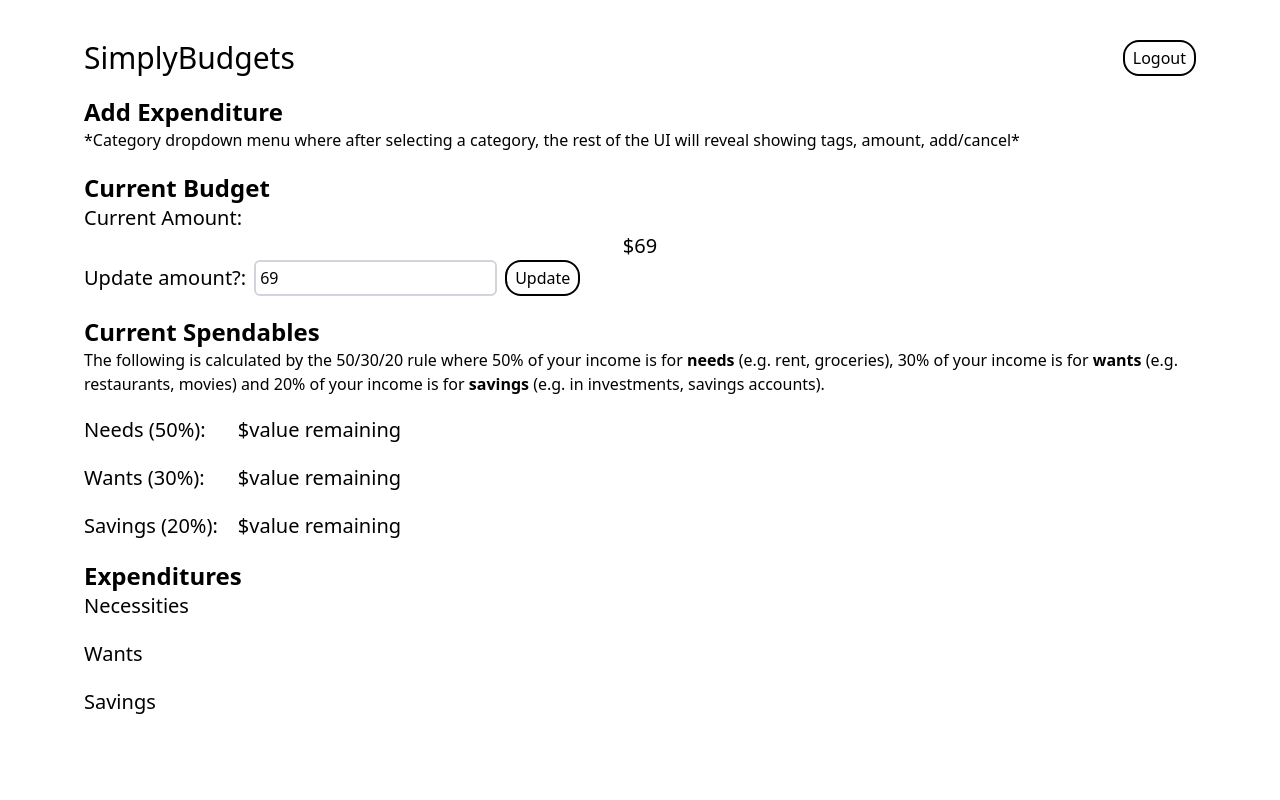
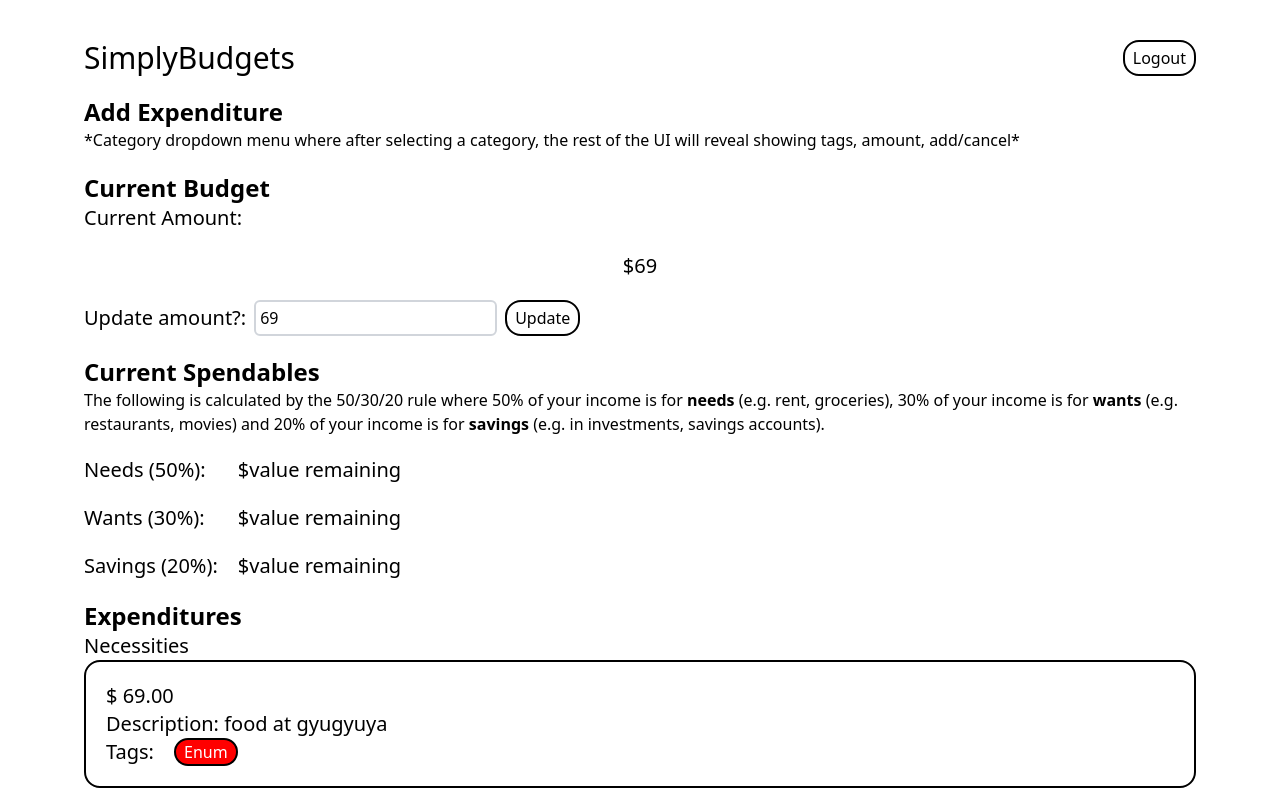
Before and after one commit to AloyBranCheung/budget-calculator, a React (Vite) app: page / in a window 1280 px wide. Shown: the top 800 px of the page. Built offline with nearby package versions, Linux system fonts and the light colour scheme; a web font is replaced by a local one; what tw-elements would draw is missing.

Commit message:
adds expenditure item

```diff
--- a/package.json
+++ b/package.json
@@ -9,6 +9,7 @@
     "preview": "vite preview"
   },
   "dependencies": {
+    "dayjs": "^1.11.7",
     "react": "^18.2.0",
     "react-dom": "^18.2.0",
     "react-query": "^3.39.3",
--- /dev/null
+++ b/src/@types/expenditures.ts
@@ -0,0 +1,13 @@
+export interface Tag {
+  color: string;
+  tagCategory: string;
+  backgroundColor: string;
+}
+
+export interface ExpenditureItem {
+  id: number | string;
+  value: number; // amount of money
+  date: number; // unix timestamp
+  description: string;
+  categories: Tag[];
+}
--- a/src/components/CalculatorContainer/CurrBudgetDisplay.tsx
+++ b/src/components/CalculatorContainer/CurrBudgetDisplay.tsx
@@ -11,7 +11,7 @@ export default function CurrBudgetDisplay() {
       <div>
         <TitleText title="Current Amount:" />
         <div className="flex items-center justify-center">
-          <TitleText className="text-8xl" title="$69" />
+          <TitleText className="text-8xl my-5" title="$69" />
         </div>
       </div>
       <div className="flex gap-2 flex-col sm:flex-row sm:items-center">
--- a/src/components/CalculatorContainer/ExpendCategory.tsx
+++ b/src/components/CalculatorContainer/ExpendCategory.tsx
@@ -1,14 +1,23 @@
 import React from "react";
 import TitleText from "../UI/typography/TitleText";
+// utils/types
+import { ExpenditureItem } from "../../@types/expenditures";
+import ExpendItem from "./ExpendItem";
 
 interface ExpendCategoryProps {
   title: string;
+  items: ExpenditureItem[];
 }
 
-export default function ExpendCategory({ title }: ExpendCategoryProps) {
+export default function ExpendCategory({ title, items }: ExpendCategoryProps) {
+  const expenditureItems = items.map((item) => (
+    <ExpendItem key={`${item.id}-${item.description}`} item={item} />
+  ));
+
   return (
     <div>
       <TitleText title={title} />
+      {expenditureItems}
     </div>
   );
 }
--- /dev/null
+++ b/src/components/CalculatorContainer/ExpendItem.tsx
@@ -0,0 +1,33 @@
+import React from "react";
+import { ExpenditureItem } from "../../@types/expenditures";
+import SectionTitle from "../UI/typography/SectionTitle";
+import TitleText from "../UI/typography/TitleText";
+import Chip from "../UI/Chip";
+
+interface ExpendItemProps {
+  item: ExpenditureItem;
+}
+
+export default function ExpendItem({ item }: ExpendItemProps) {
+  return (
+    <div className="border-2 border-solid rounded-2xl border-black p-5">
+      <TitleText className="text-4xl" title={`$ ${item.value.toFixed(2)}`} />
+      <TitleText title={`Description: ${item.description}`} />
+      <div className="flex gap-5">
+        <TitleText title="Tags:" />
+        <div className="flex flex-wrap gap-1">
+          {item.categories.map((tag) => {
+            return (
+              <Chip
+                key={`${tag.color}${tag.tagCategory}`}
+                label={tag.tagCategory}
+                color={tag.color}
+                backgroundColor={tag.backgroundColor}
+              />
+            );
+          })}
+        </div>
+      </div>
+    </div>
+  );
+}
--- a/src/components/CalculatorContainer/ExpenditureHistory.tsx
+++ b/src/components/CalculatorContainer/ExpenditureHistory.tsx
@@ -1,15 +1,32 @@
 import React from "react";
 import SectionTitle from "../UI/typography/SectionTitle";
 import ExpendCategory from "./ExpendCategory";
+import { ExpenditureItem } from "../../@types/Expenditures";
+
+const DUMMY_ITEMS: ExpenditureItem[] = [
+  {
+    id: 0,
+    value: 69,
+    date: 1681518044,
+    description: "food at gyugyuya",
+    categories: [
+      {
+        color: "white",
+        tagCategory: "Enum",
+        backgroundColor: "red",
+      },
+    ],
+  },
+];
 
 export default function ExpenditureHistory() {
   return (
     <div>
       <SectionTitle bold title="Expenditures" />
       <div className="flex flex-col gap-5">
-        <ExpendCategory title="Necessities" />
-        <ExpendCategory title="Wants" />
-        <ExpendCategory title="Savings" />
+        <ExpendCategory items={DUMMY_ITEMS} title="Necessities" />
+        <ExpendCategory items={DUMMY_ITEMS} title="Wants" />
+        <ExpendCategory items={DUMMY_ITEMS} title="Savings" />
       </div>
     </div>
   );
--- /dev/null
+++ b/src/components/UI/Chip.tsx
@@ -0,0 +1,18 @@
+import React from "react";
+
+interface ChipProps {
+  label: string;
+  color?: string;
+  backgroundColor?: string;
+}
+
+export default function Chip({ label, color, backgroundColor }: ChipProps) {
+  return (
+    <div
+      className="border-2 border-solid rounded-2xl border-black px-2"
+      style={{ color, backgroundColor: backgroundColor }}
+    >
+      {label}
+    </div>
+  );
+}
--- a/src/components/UI/typography/TitleText.tsx
+++ b/src/components/UI/typography/TitleText.tsx
@@ -1,7 +1,7 @@
 import React from "react";
 
 interface TitleTextProps {
-  title: string;
+  title: string | number;
   className?: string;
 }
 
```
Also changed, not shown: 1 other file (tests, documents, lock files or other folders).
